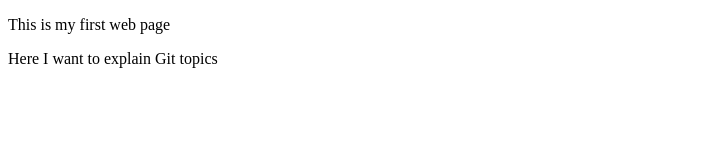
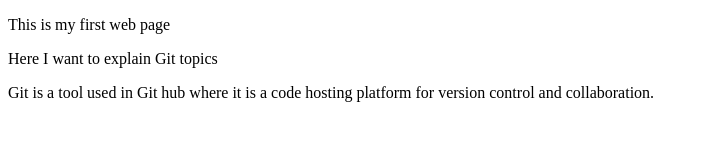
Before and after one commit to KNBPRABHA/Git-demo, a plain HTML site: page index.html in a window 1280 px wide. Shown: the whole page, without its empty margins (0-708 px from the left). Drawn offline with Linux system fonts and the light colour scheme.

Commit message:
I have added some info.

```diff
--- a/index.html
+++ b/index.html
@@ -7,6 +7,8 @@
 	<body>
     		<p>This is my first web page</p>
  		<p>Here I want to explain Git topics</p>
+ 		<p>Git is a tool used in Git hub where it is a code
+hosting platform for version control and collaboration.
 	</body>
 
 </html>
```
